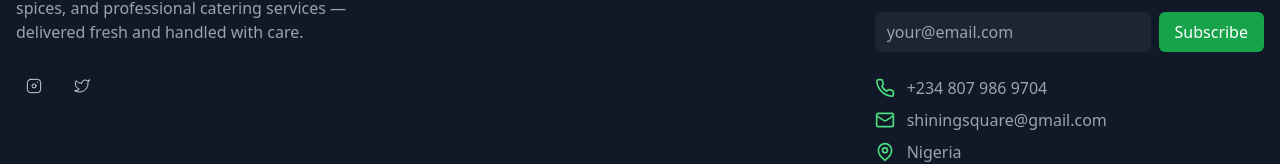
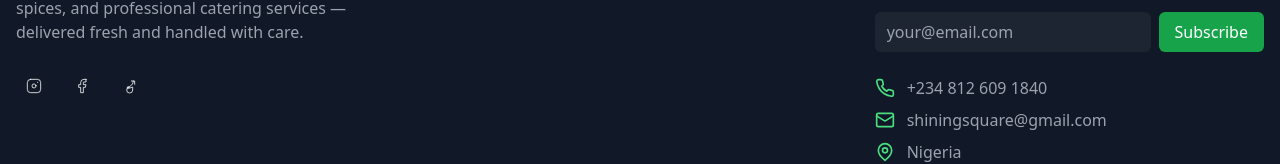
Before and after one commit to TrapoC/seafood-project-main-store, a React (Vite) app: page / in a window 1280 px wide. Shown: the part 3051-3215 px from the top of the page. Built offline with nearby package versions, Linux system fonts and the light colour scheme; no server answers; the database is empty.

Commit message:
feat: update social media links in Footer component and change contact number

```diff
--- a/src/components/Footer.tsx
+++ b/src/components/Footer.tsx
@@ -71,19 +71,44 @@ export function Footer() {
 
               <a
                 href="#"
-                aria-label="Twitter"
+                aria-label="Facebook"
                 className="w-9 h-9 rounded-full bg-white/6 flex items-center justify-center hover:bg-white/12 transition"
               >
-                {/* Twitter SVG */}
+                {/* Facebook SVG */}
                 <svg
                   width="16"
                   height="16"
                   viewBox="0 0 24 24"
                   fill="none"
                   xmlns="http://www.w3.org/2000/svg"
+                  className="text-white"
                 >
                   <path
-                    d="M23 3a10.9 10.9 0 01-3.14 1.53A4.48 4.48 0 0012 7v1A10.66 10.66 0 013 4s-4 9 5 13a11.64 11.64 0 01-7 2c9 5 20 0 20-11.5a4.5 4.5 0 00-.08-.83A7.72 7.72 0 0023 3z"
+                    d="M18 2h-3a5 5 0 00-5 5v3H7v4h3v8h4v-8h3l1-4h-4V7a1 1 0 011-1h3V2z"
+                    stroke="currentColor"
+                    strokeWidth="1.2"
+                    strokeLinecap="round"
+                    strokeLinejoin="round"
+                  />
+                </svg>
+              </a>
+
+              <a
+                href="#"
+                aria-label="TikTok"
+                className="w-9 h-9 rounded-full bg-white/6 flex items-center justify-center hover:bg-white/12 transition"
+              >
+                {/* TikTok SVG */}
+                <svg
+                  width="16"
+                  height="16"
+                  viewBox="0 0 24 24"
+                  fill="none"
+                  xmlns="http://www.w3.org/2000/svg"
+                  className="text-white"
+                >
+                  <path
+                    d="M19 9.5v-5h-5M17 4.5a9 9 0 01-9 9v2c4.5 0 8-2 8-2v4.5a4.5 4.5 0 11-4.5-4.5"
                     stroke="currentColor"
                     strokeWidth="1.2"
                     strokeLinecap="round"
@@ -145,7 +170,7 @@ export function Footer() {
             <div className="mt-6 text-gray-400">
               <div className="flex items-center gap-3">
                 <Phone className="w-5 h-5 text-green-400" />
-                <span>+234 807 986 9704</span>
+                <span>+234 812 609 1840</span>
               </div>
               <div className="flex items-center gap-3 mt-2">
                 <Mail className="w-5 h-5 text-green-400" />
```
